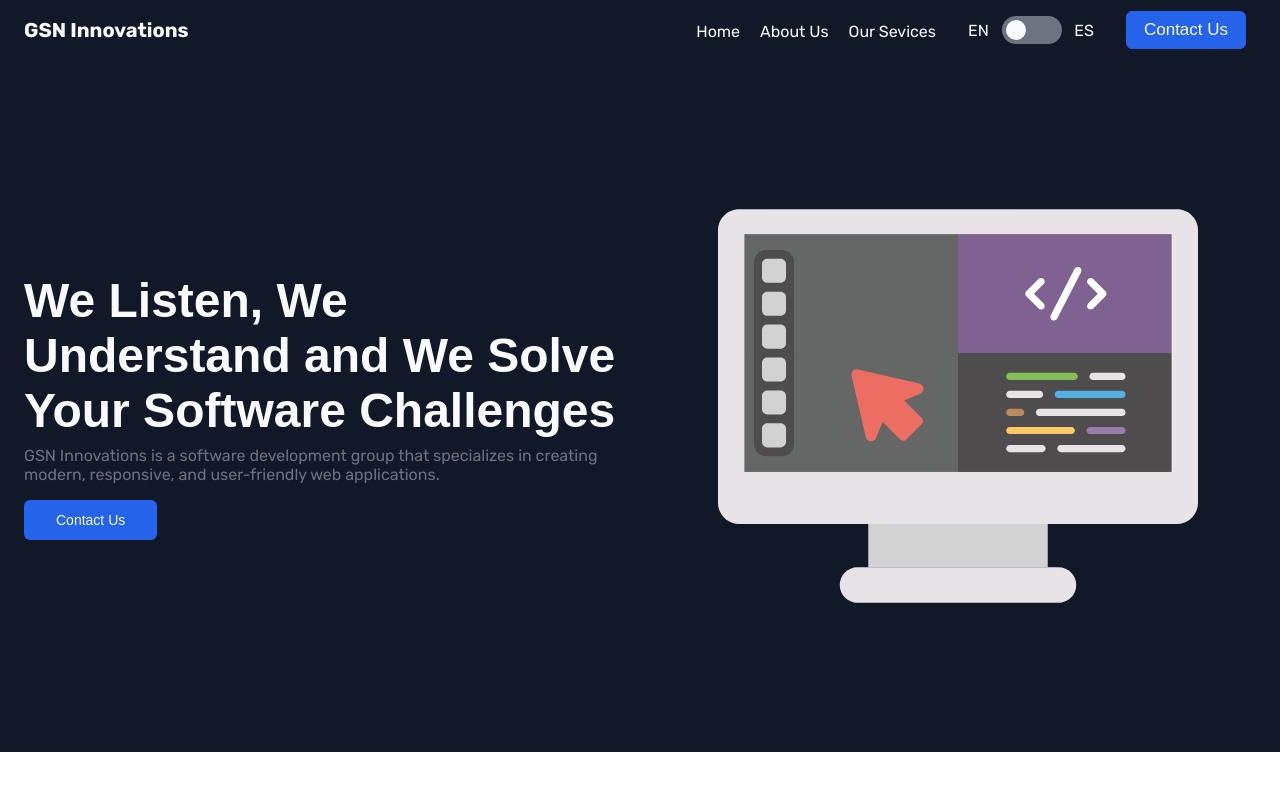
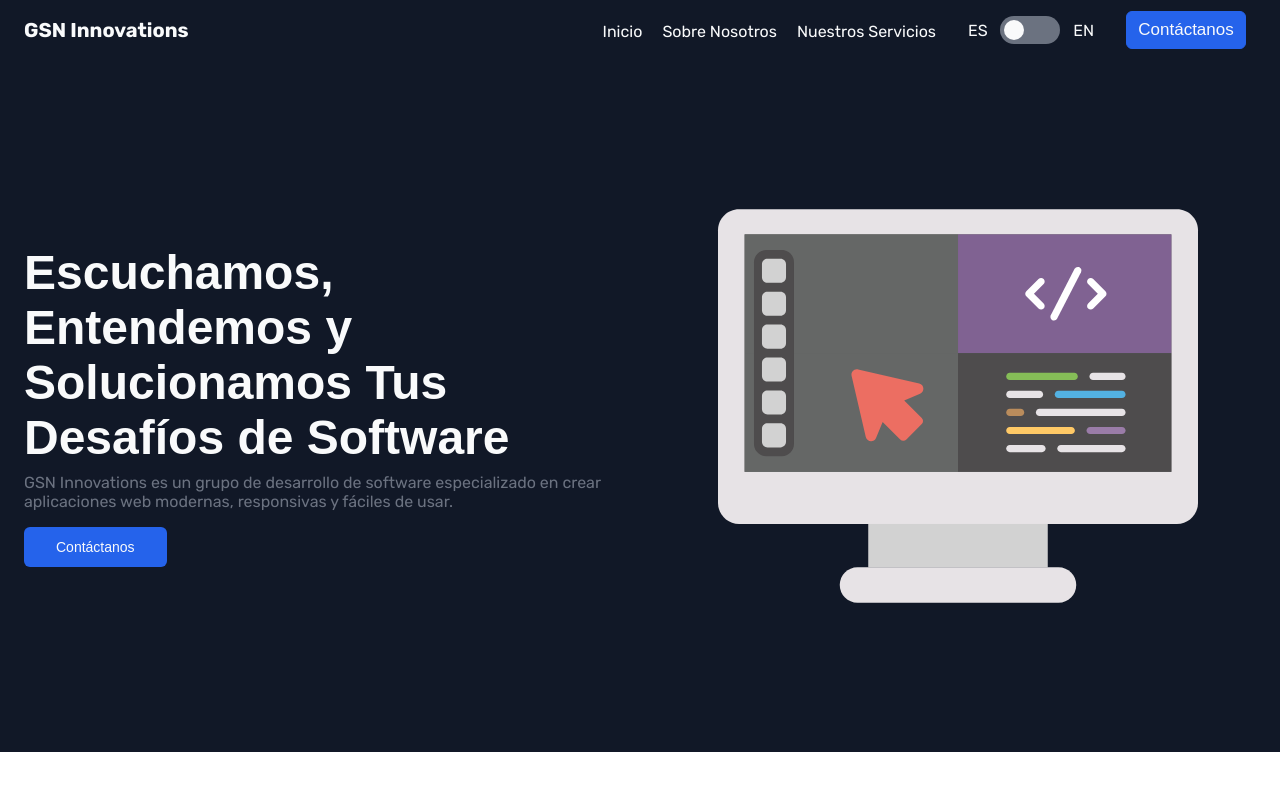
Before and after one commit to gonza2nm/GSNInnovations, a Next.js app: page / in a window 1280 px wide. Shown: the top 800 px of the page. Built offline with nearby package versions, Linux system fonts and the light colour scheme; no server answers; a web font is replaced by a local one.

Commit message:
spanish first

```diff
--- a/src/app/components/navbar/NavBar.tsx
+++ b/src/app/components/navbar/NavBar.tsx
@@ -89,8 +89,8 @@ const NavBar = () => {
           </li>*/}
           <Switch
             menuOpen={isOpen}
-            notCheckedString="EN"
-            checkedString="ES"
+            notCheckedString="ES"
+            checkedString="EN"
             handleToogle={handleToogle}
             isOn={isOn}
           />
@@ -111,8 +111,8 @@ const NavBar = () => {
           <div className={styles.switch}>
             <Switch
               menuOpen={isOpen}
-              notCheckedString="EN"
-              checkedString="ES"
+              notCheckedString="ES"
+              checkedString="EN"
               handleToogle={handleToogle}
               isOn={isOn}
             />
--- a/src/app/layout.tsx
+++ b/src/app/layout.tsx
@@ -41,7 +41,7 @@ export default async function LocaleLayout({
   children: React.ReactNode;
 }) {
   return (
-    <html lang="en">
+    <html lang="es">
       <body className={rubik.className}>
         <NavBar />
         {children}
--- a/src/app/lib/i18n.js
+++ b/src/app/lib/i18n.js
@@ -4,7 +4,7 @@ import english from '../../../public/locales/en.json';
 import spanish from '../../../public/locales/es.json';
 
 i18n.use(initReactI18next).init({
-  fallbackLng: 'en',
+  fallbackLng: 'es',
   debug: false,
   resources: {
     en: {
```
